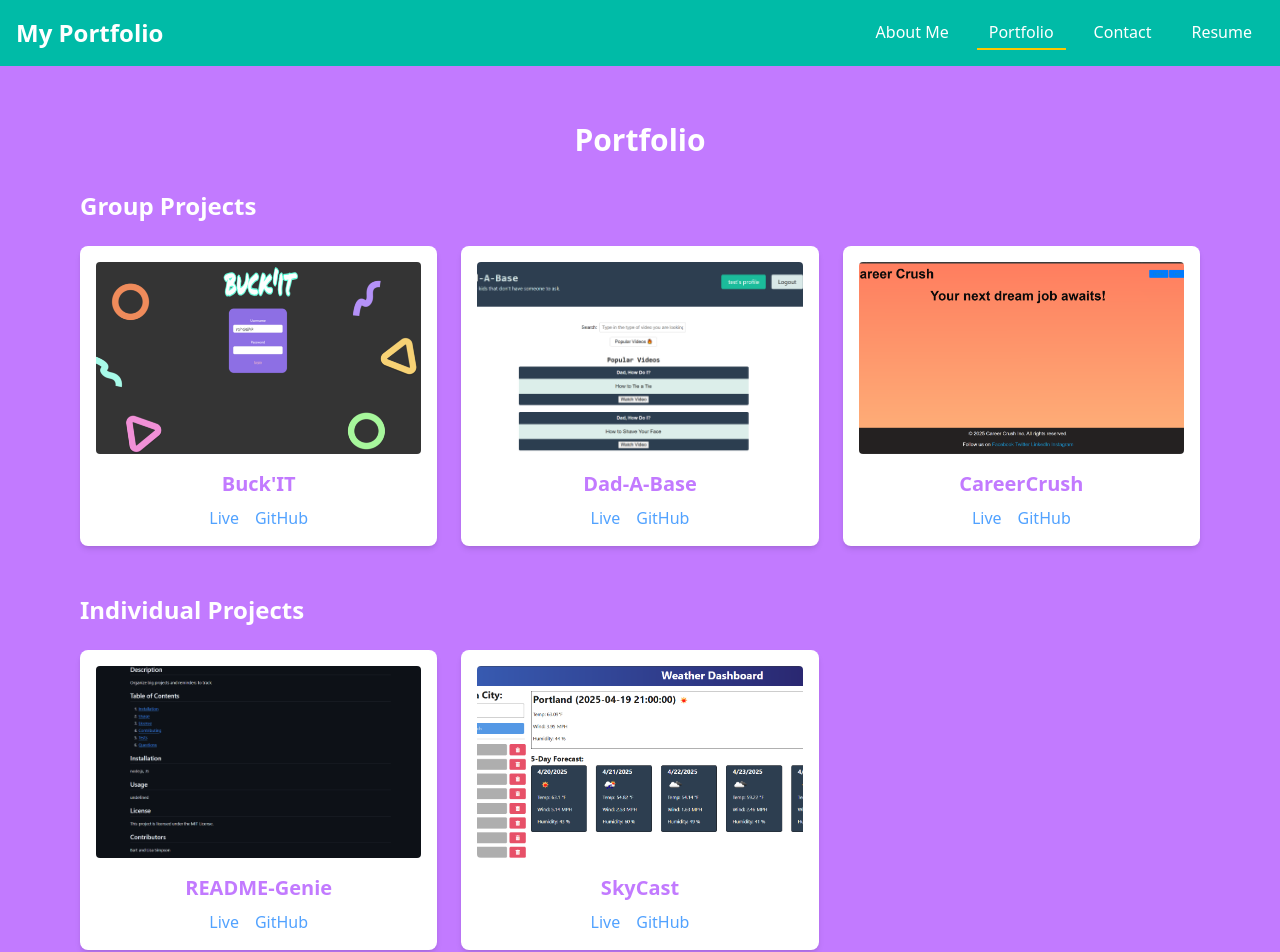
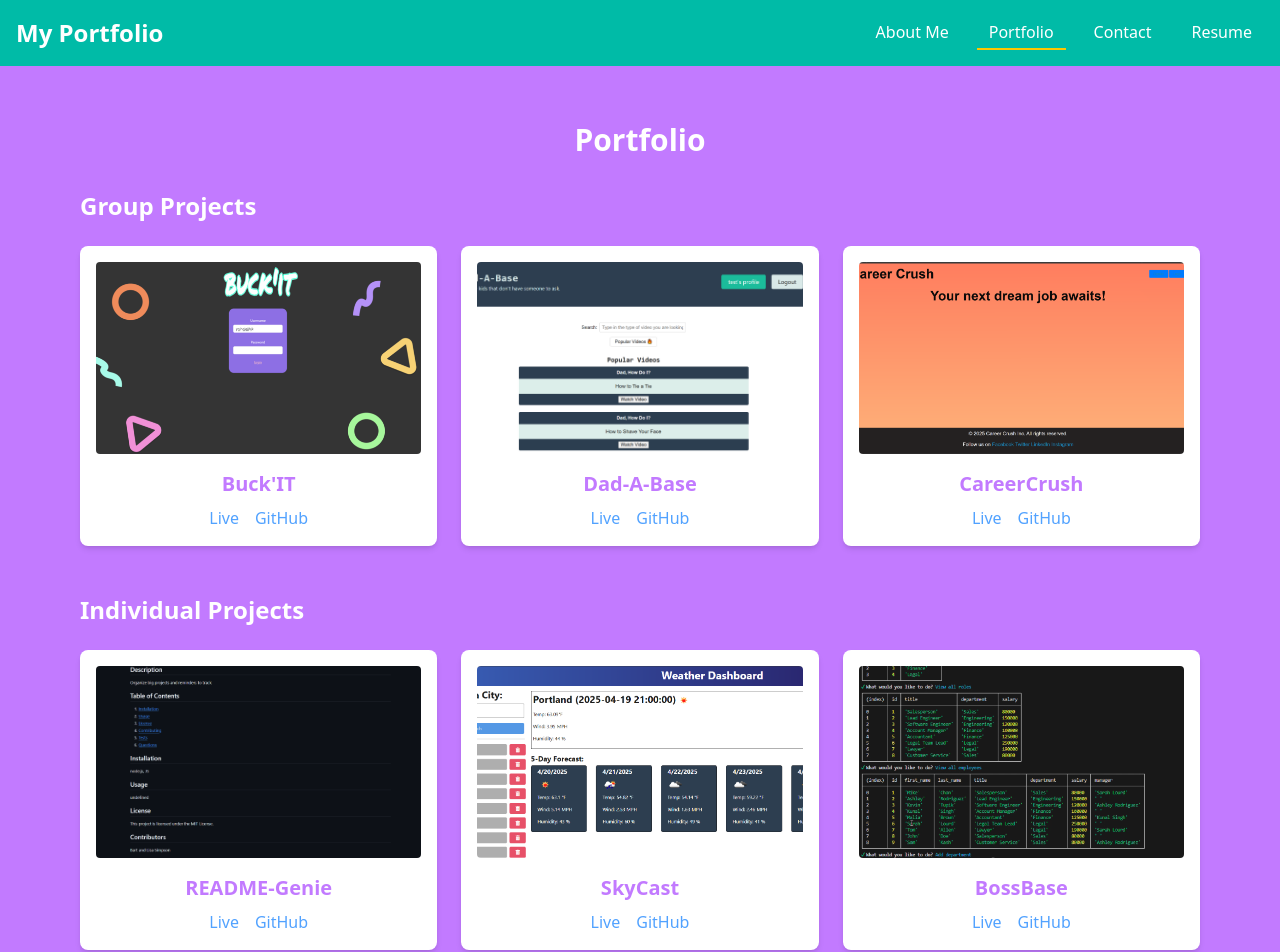
Before and after one commit to a-angulo/portfolio, a React (Vite) app: page /portfolio in a window 1280 px wide. Shown: the top 952 px of the page. Built offline with nearby package versions, Linux system fonts and the light colour scheme.

Commit message:
last updates to portfolio section

```diff
--- a/src/pages/Portfolio.jsx
+++ b/src/pages/Portfolio.jsx
@@ -28,7 +28,7 @@ const individualProjects = [
   {
     title: "README-Genie",
     image: "/assets/README.png",
-    deployedLink: "https://app.screencastify.com/v2/manage/videos/Vi3gIUufNBKn5E4WHdKZ",
+    deployedLink: "https://drive.google.com/file/d/1hNId33EJUfMqtDihU41KuovRGO3sB4Bh/view?usp=sharingLinks to an external site.",
     repoLink: "https://github.com/a-angulo/README-Genie"
   },
   {
@@ -36,6 +36,12 @@ const individualProjects = [
     image: "/assets/weather-dashboard.png",
     deployedLink: "https://skycast-mq3a.onrender.com/",
     repoLink: "https://github.com/a-angulo/SkyCast"
+  },
+  {
+    title: "BossBase",
+    image: "/assets/bossbase.png",
+    deployedLink: "https://drive.google.com/file/d/1gFQL00nRQ5vQaxH2zgpWghlP-YS1_HOs/view/",
+    repoLink: "https://github.com/a-angulo/BossBaset"
   },
 ];
 
--- a/src/pages/Resume.jsx
+++ b/src/pages/Resume.jsx
@@ -2,12 +2,12 @@ import React from 'react';
 
 const Resume = () => (
   <section className="max-w-3xl mx-auto px-4 py-10">
-    <h2 className="text-3xl font-bold text-center mb-6">Resume</h2>
+    <h2 className="text-3xl font-bold text-center text-white mb-6">Resume</h2>
     <div className="text-center mb-6">
       <a
         href="/assets/resume.pdf"
         download
-        className="text-blue-600 underline hover:text-blue-800"
+        className="text-white underline hover:text-shadow-purple-950 transition duration-300"
       >
         Download Resume
       </a>
```
Also changed, not shown: public/assets/bossbase.png (added).
